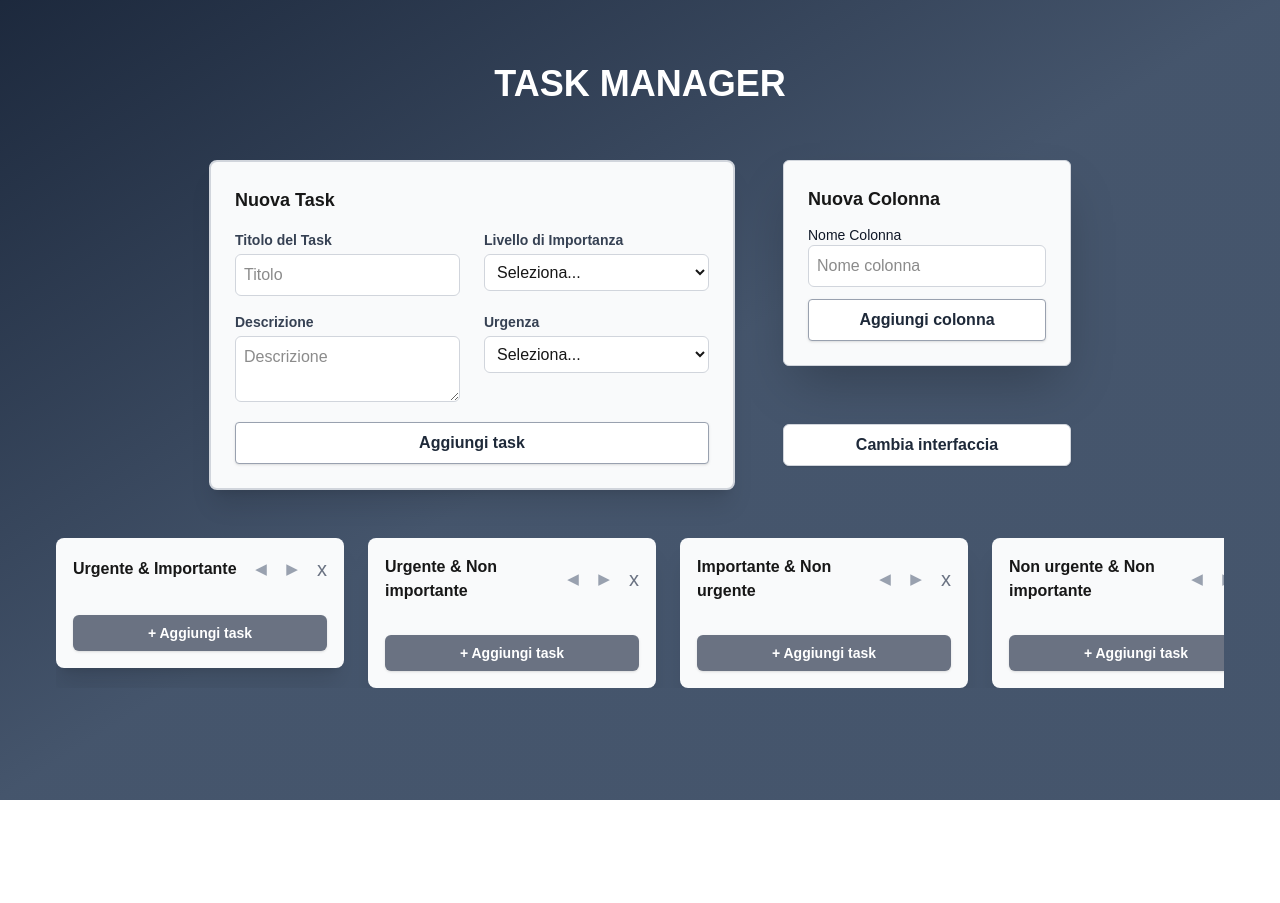
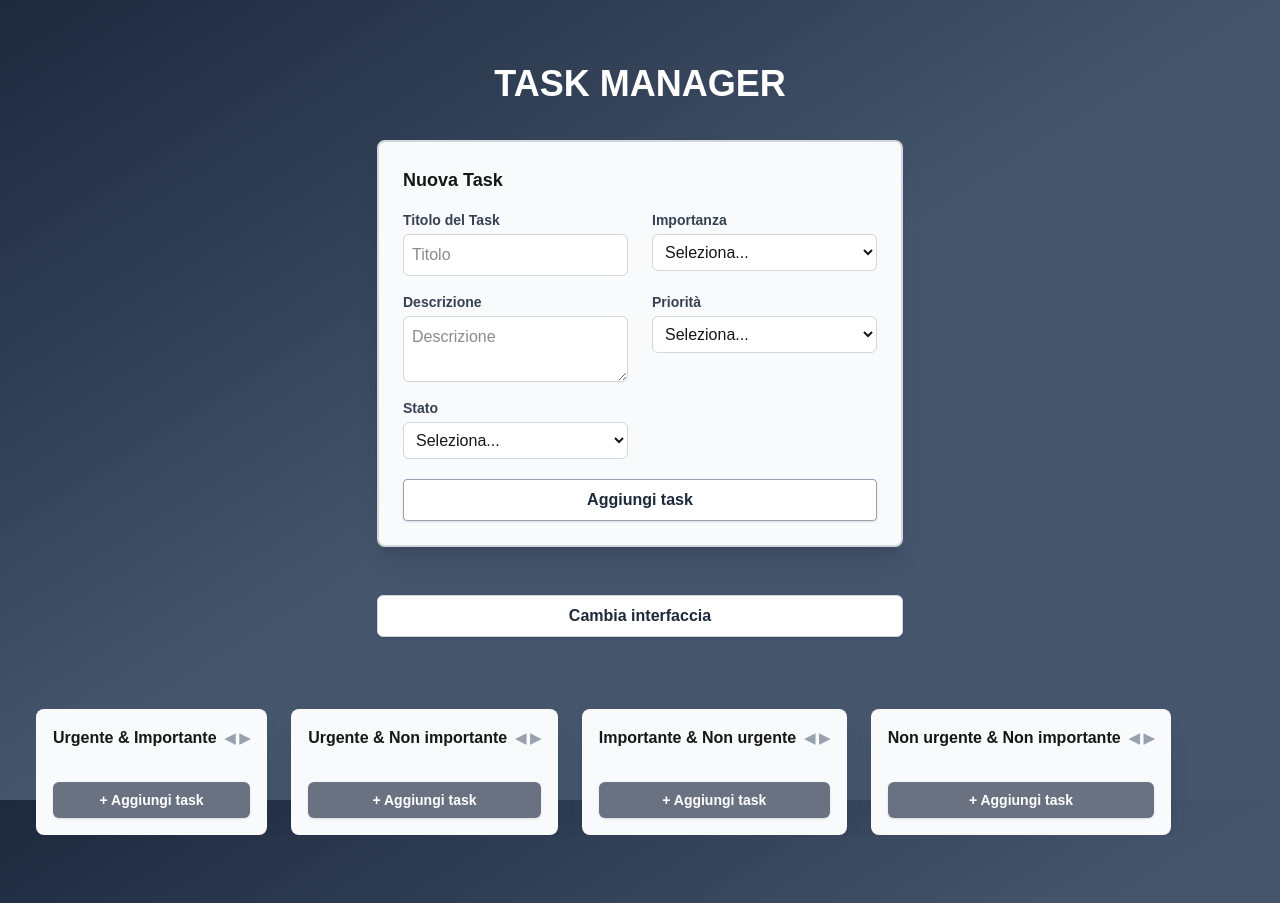
Before and after one commit to francescoesposito-geeks/task-manager, a Next.js app in the folder taskbrother/: page / in a window 1280 px wide. Before the commit the page ends 800 px from the top, so only its background shows below. Built offline with nearby package versions, Linux system fonts and the light colour scheme.

Commit message:
update: added new state to form and task and change the view

```diff
--- a/taskbrother/components/Board.tsx
+++ b/taskbrother/components/Board.tsx
@@ -11,8 +11,6 @@ export interface BoardProps {
     toColumnId: string,
     taskId: string
   ) => void;
-  onRenameColumn: (columnId: string, newTitle: string) => void;
-  onDeleteColumn: (columnId: string) => void;
   onMoveColumnLeft: (columnId: string) => void;
   onMoveColumnRight: (columnId: string) => void;
   onAddTask: (columnId: string, task: Task) => void;
@@ -23,8 +21,6 @@ export default function Board({
   onRemoveTask,
   onUpdateTask,
   onMoveTask,
-  onRenameColumn,
-  onDeleteColumn,
   onMoveColumnLeft,
   onMoveColumnRight,
   onAddTask
@@ -39,8 +35,6 @@ export default function Board({
           onRemoveTask={onRemoveTask}
           onUpdateTask={onUpdateTask}
           onMoveTask={onMoveTask}
-          onRenameColumn={onRenameColumn}
-          onDeleteColumn={onDeleteColumn}
           onMoveColumnLeft={onMoveColumnLeft}
           onMoveColumnRight={onMoveColumnRight}
           onAddTask={onAddTask}
--- a/taskbrother/components/BoardEisenhower.tsx
+++ b/taskbrother/components/BoardEisenhower.tsx
@@ -11,11 +11,10 @@ export interface BoardEisenhowerProps {
     toColumnId: string,
     taskId: string
   ) => void;
-  onRenameColumn: (columnId: string, newTitle: string) => void;
-  onDeleteColumn: (columnId: string) => void;
   onMoveColumnLeft: (columnId: string) => void;
   onMoveColumnRight: (columnId: string) => void;
   onAddTask: (columnId: string, task: Task) => void;
+  isEisenhower: boolean;
 }
 
 export default function BoardEisenhower({
@@ -23,11 +22,10 @@ export default function BoardEisenhower({
   onRemoveTask,
   onUpdateTask,
   onMoveTask,
-  onRenameColumn,
-  onDeleteColumn,
   onMoveColumnLeft,
   onMoveColumnRight,
-  onAddTask
+  onAddTask,
+  isEisenhower
 }: BoardEisenhowerProps) {
   return (
     <div className="grid grid-cols-2 gap-4 w-full">
@@ -39,11 +37,10 @@ export default function BoardEisenhower({
           onRemoveTask={onRemoveTask}
           onUpdateTask={onUpdateTask}
           onMoveTask={onMoveTask}
-          onRenameColumn={onRenameColumn}
-          onDeleteColumn={onDeleteColumn}
           onMoveColumnLeft={onMoveColumnLeft}
           onMoveColumnRight={onMoveColumnRight}
           onAddTask={onAddTask}
+          isEisenhower={isEisenhower}
         />
       ))}
     </div>
--- a/taskbrother/components/BoardManager.tsx
+++ b/taskbrother/components/BoardManager.tsx
@@ -2,7 +2,7 @@
 import { useLocalStorage } from "../hooks/useLocalStorage";
 import { Column, Task } from "../types/board";
 import NewTaskForm from "./NewTaskForm";
-import NewColumnForm from "./NewColumnForm";
+
 import Board from "./Board";
 import { initialColumns } from "../data/initialColumns";
 import { useState } from "react";
@@ -16,7 +16,7 @@ export default function BoardManager() {
   );
   const [isEisenhower, setIsEisenhower] = useState(false);
 
-  const handleAddTask = (task: Task) => {
+  const handleAddTask = (_columnId: string, task: Task) => {
     const columnId = getColumnIdFromTask(task.priority, task.urgency);
     setColumns((prev) =>
       prev.map((col) =>
@@ -36,18 +36,40 @@ export default function BoardManager() {
   };
 
   const handleUpdateTask = (columnId: string, updatedTask: Task) => {
+    const newColumnId = getColumnIdFromTask(
+      updatedTask.priority,
+      updatedTask.urgency
+    );
+
+    if (columnId === newColumnId) {
       setColumns((prev) =>
         prev.map((col) =>
           col.id === columnId
             ? {
                 ...col,
-              tasks: col.tasks.map((t) =>
-                t.id === updatedTask.id ? updatedTask : t
+                tasks: col.tasks.map((task) =>
+                  task.id === updatedTask.id ? updatedTask : task
                 )
               }
             : col
         )
       );
+    } else {
+      setColumns((prev) =>
+        prev.map((col) => {
+          if (col.id === columnId) {
+            return {
+              ...col,
+              tasks: col.tasks.filter((task) => task.id !== updatedTask.id)
+            };
+          }
+          if (col.id === newColumnId) {
+            return { ...col, tasks: [...col.tasks, updatedTask] };
+          }
+          return col;
+        })
+      );
+    }
   };
 
   const handleMoveTask = (
@@ -72,25 +94,6 @@ export default function BoardManager() {
         return col;
       });
     });
-  };
-
-  const handleAddColumn = (title: string) => {
-    setColumns((prev) => [
-      ...prev,
-      { id: crypto.randomUUID(), title, tasks: [] }
-    ]);
-  };
-
-  const handleRenameColumn = (columnId: string, newTitle: string) => {
-    setColumns((prev) =>
-      prev.map((col) =>
-        col.id === columnId ? { ...col, title: newTitle } : col
-      )
-    );
-  };
-
-  const handleDeleteColumn = (columnId: string) => {
-    setColumns((prev) => prev.filter((col) => col.id !== columnId));
   };
 
   const handleMoveColumnLeft = (columnId: string) => {
@@ -122,16 +125,13 @@ export default function BoardManager() {
   };
 
   if (!isLoaded) {
-    return <div className="p-6 text-center text-gray-500">Caricamento...</div>;
+    return <div className="p-10 text-center text-gray-800">Caricamento...</div>;
   }
 
   return (
-    <div className="flex flex-col gap-12 p-6 mt-8">
-      <div className="flex flex-wrap gap-12 justify-center">
-        <NewTaskForm columns={columns} onAddTask={handleAddTask} />
-        <div className="flex flex-col justify-between gap-10">
-          <NewColumnForm onAddColumn={handleAddColumn} />
-
+    <div className="flex flex-col items-center gap-12 p-1 mt-8">
+      <div className="flex flex-col flex-wrap gap-12 justify-center max-w-7xl">
+        <NewTaskForm onAddTask={handleAddTask} />
         <button
           onClick={() => setIsEisenhower(!isEisenhower)}
           className="bg-white hover:bg-gray-300 text-gray-800 font-semibold py-2 px-4 min-w-72 cursor-pointer border border-gray-300 rounded-md shadow mb-6"
@@ -139,18 +139,16 @@ export default function BoardManager() {
           Cambia interfaccia
         </button>
       </div>
-      </div>
       {isEisenhower ? (
         <BoardEisenhower
           columns={columns}
           onRemoveTask={handleRemoveTask}
           onUpdateTask={handleUpdateTask}
           onMoveTask={handleMoveTask}
-          onRenameColumn={handleRenameColumn}
-          onDeleteColumn={handleDeleteColumn}
           onMoveColumnLeft={handleMoveColumnLeft}
           onMoveColumnRight={handleMoveColumnRight}
           onAddTask={handleAddTask}
+          isEisenhower={isEisenhower}
         />
       ) : (
         <Board
@@ -158,8 +156,6 @@ export default function BoardManager() {
           onRemoveTask={handleRemoveTask}
           onUpdateTask={handleUpdateTask}
           onMoveTask={handleMoveTask}
-          onRenameColumn={handleRenameColumn}
-          onDeleteColumn={handleDeleteColumn}
           onMoveColumnLeft={handleMoveColumnLeft}
           onMoveColumnRight={handleMoveColumnRight}
           onAddTask={handleAddTask}
--- a/taskbrother/components/ColumnView.tsx
+++ b/taskbrother/components/ColumnView.tsx
@@ -2,11 +2,12 @@
 import { useState, useRef } from "react";
 import { Column, Task } from "../types/board";
 import TaskItem from "./TaskItem";
-import FormBody, { TaskFormData } from "./FormUpdateTask";
+import { TaskFormData } from "./FormUpdateTask";
 
 export interface ColumnViewProps {
   column: Column;
   allColumns: Column[];
+  isEisenhower?: boolean;
   onRemoveTask: (columnId: string, taskId: string) => void;
   onUpdateTask: (columnId: string, task: Task) => void;
   onMoveTask: (
@@ -14,8 +15,6 @@ export interface ColumnViewProps {
     toColumnId: string,
     taskId: string
   ) => void;
-  onRenameColumn: (columnId: string, newTitle: string) => void;
-  onDeleteColumn: (columnId: string) => void;
   onMoveColumnLeft: (columnId: string) => void;
   onMoveColumnRight: (columnId: string) => void;
   onAddTask: (columnId: string, task: Task) => void;
@@ -26,28 +25,26 @@ export default function ColumnView({
   onRemoveTask,
   onUpdateTask,
   onMoveTask,
-  onRenameColumn,
-  onDeleteColumn,
   onMoveColumnLeft,
   onMoveColumnRight,
-  onAddTask
+  onAddTask,
+  isEisenhower
 }: ColumnViewProps) {
   const [isEditingTitle, setIsEditingTitle] = useState(false);
   const [titleDraft, setTitleDraft] = useState(column.title);
   const [isDragOver, setIsDragOver] = useState(false);
+  const [title, setTitle] = useState("");
+  const [description, setDescription] = useState("");
+  const [priority, setPriority] = useState<
+    "importante" | "non-importante" | ""
+  >("");
+  const [urgency, setUrgency] = useState<"urgente" | "non-urgente" | "">("");
+  const [state, setState] = useState<
+    "to-do" | "doing" | "testing" | "done" | ""
+  >("");
+  const [errors, setErrors] = useState<Record<string, string>>({});
 
   const dialogRef = useRef<HTMLDialogElement>(null);
-
-  const sortedTasks = [...column.tasks].sort(
-    (a, b) => priorityWeight[b.priority] - priorityWeight[a.priority]
-  );
-
-  const handleSaveTitle = () => {
-    const trimmed = titleDraft.trim();
-    if (trimmed) onRenameColumn(column.id, trimmed);
-    else setTitleDraft(column.title);
-    setIsEditingTitle(false);
-  };
 
   const handleDragOver = (e: React.DragEvent) => e.preventDefault();
   const handleDragEnter = () => setIsDragOver(true);
@@ -79,7 +76,8 @@ export default function ColumnView({
       title: taskData.title,
       description: taskData.description || undefined,
       priority: taskData.priority,
-      urgency: taskData.urgency
+      urgency: taskData.urgency,
+      state: taskData.state
     };
 
     onAddTask(column.id, nuovoTask);
@@ -93,7 +91,7 @@ export default function ColumnView({
       onDragEnter={handleDragEnter}
       onDragLeave={handleDragLeave}
       onDrop={handleDrop}
-      className={`flex flex-col w-72 shrink-0 rounded-lg p-4 max-h-[80vh] transition-all duration-200 shadow-xl ${
+      className={`flex flex-col max-w-72 md:max-w-80 shrink-0 rounded-lg p-4 max-h-[80vh] transition-all duration-200 shadow-xl ${
         isDragOver
           ? "bg-gray-200 border border-blue-400"
           : "bg-gray-50 border border-transparent"
@@ -105,8 +103,6 @@ export default function ColumnView({
             autoFocus
             value={titleDraft}
             onChange={(e) => setTitleDraft(e.target.value)}
-            onBlur={handleSaveTitle}
-            onKeyDown={(e) => e.key === "Enter" && handleSaveTitle()}
             className="border border-gray-300 rounded-md p-1 font-bold w-full"
           />
         ) : (
@@ -117,7 +113,7 @@ export default function ColumnView({
             {column.title}
           </h2>
         )}
-        <div className="flex items-center content-center gap-5">
+        <div className="flex items-center content-center gap-1">
           <button
             onClick={() => onMoveColumnLeft(column.id)}
             className="text-gray-400 hover:text-gray-800 text-sm font-bold cursor-pointer"
@@ -130,17 +126,11 @@ export default function ColumnView({
           >
             ▶
           </button>
-          <button
-            onClick={() => onDeleteColumn(column.id)}
-            className="text-gray-500 hover:text-red-600 text-xl shrink-0 cursor-pointer"
-          >
-            x
-          </button>
         </div>
       </div>
 
       <ul className="flex flex-col gap-4 overflow-y-auto flex-1 mb-4">
-        {sortedTasks.map((task) => (
+        {column.tasks.map((task) => (
           <TaskItem
             key={task.id}
             task={task}
@@ -153,7 +143,7 @@ export default function ColumnView({
 
       <button
         onClick={openModal}
-        className="w-full bg-gray-500 hover:bg-gray-600 text-white font-semibold py-2 px-4 rounded-md shadow cursor-pointer transition-colors text-sm mt-auto"
+        className="w-full bg-gray-500 hover:bg-blue-700 text-white font-semibold py-2 px-4 rounded-md shadow cursor-pointer transition-colors text-sm mt-auto"
       >
         + Aggiungi task
       </button>
@@ -174,7 +164,6 @@ export default function ColumnView({
           </button>
         </div>
 
-        <FormBody onSubmit={handleFormSubmit} className="flex flex-col gap-4">
         <div className="flex gap-2 justify-center mt-4">
           <button
             type="submit"
@@ -190,7 +179,6 @@ export default function ColumnView({
             Annulla
           </button>
         </div>
-        </FormBody>
       </dialog>
     </div>
   );
--- a/taskbrother/components/FormUpdateTask.tsx
+++ b/taskbrother/components/FormUpdateTask.tsx
@@ -8,14 +8,16 @@ export interface TaskFormData {
   description?: string;
   priority: "importante" | "non-importante";
   urgency: "urgente" | "non-urgente";
+  state: "to-do" | "doing" | "testing" | "done";
 }
 
-interface TaskFormBodyProps {
+interface FormUpdateTaskProps {
   initialValues?: {
     title: string;
     description?: string;
     priority: "importante" | "non-importante" | "";
     urgency: "urgente" | "non-urgente" | "";
+    state: "to-do" | "doing" | "testing" | "done";
   };
   onSubmit: (data: TaskFormData) => boolean;
   children?: React.ReactNode;
@@ -27,7 +29,7 @@ export default function FormUpdateTask({
   onSubmit,
   children,
   className
-}: TaskFormBodyProps) {
+}: FormUpdateTaskProps) {
   const [title, setTitle] = useState(initialValues?.title || "");
   const [description, setDescription] = useState(
     initialValues?.description || ""
@@ -38,6 +40,9 @@ export default function FormUpdateTask({
   const [urgency, setUrgency] = useState<"urgente" | "non-urgente" | "">(
     initialValues?.urgency || ""
   );
+  const [state, setState] = useState<
+    "to-do" | "doing" | "testing" | "done" | ""
+  >(initialValues?.state || "");
   const [errors, setErrors] = useState<Record<string, string>>({});
 
   const handleSubmit = (e: React.FormEvent<HTMLFormElement>) => {
@@ -47,7 +52,8 @@ export default function FormUpdateTask({
       title,
       description,
       priority,
-      urgency
+      urgency,
+      state
     });
 
     if (!result.success) {
@@ -65,6 +71,7 @@ export default function FormUpdateTask({
       setDescription("");
       setPriority("");
       setUrgency("");
+      setState("");
       setErrors({});
     }
   };
@@ -144,6 +151,27 @@ export default function FormUpdateTask({
             <span className="text-red-600 text-sm">{errors.urgency}</span>
           )}
         </div>
+        <div className="flex flex-col gap-1">
+          <label className="text-sm font-semibold text-gray-700">Stato</label>
+          <select
+            value={state}
+            onChange={(e) =>
+              setState(e.target.value as "to-do" | "doing" | "testing" | "done")
+            }
+            className="border border-gray-300 rounded-md p-2 bg-white cursor-pointer"
+          >
+            <option value="" disabled hidden>
+              Seleziona...
+            </option>
+            <option value="urgente">To do</option>
+            <option value="doing">Doing</option>
+            <option value="testing">Testing</option>
+            <option value="done">Done</option>
+          </select>
+          {errors.state && (
+            <span className="text-red-600 text-sm">{errors.state}</span>
+          )}
+        </div>
 
         {children}
       </div>
--- a/taskbrother/components/NewColumnForm.tsx
+++ /dev/null
@@ -1,61 +0,0 @@
-"use client";
-import { useState } from "react";
-import { columnSchema } from "../lib/schemas/column";
-
-export interface NewColumnFormProps {
-  onAddColumn: (title: string) => void;
-}
-
-export default function NewColumnForm({ onAddColumn }: NewColumnFormProps) {
-  const [title, setTitle] = useState("");
-  const [error, setError] = useState("");
-
-  const handleSubmit = (e: React.FormEvent<HTMLFormElement>) => {
-    e.preventDefault();
-
-    const result = columnSchema.safeParse({ title });
-
-    if (!result.success) {
-      setError(result.error.issues[0].message);
-      return;
-    }
-
-    onAddColumn(result.data.title);
-    setTitle("");
-    setError("");
-  };
-
-  return (
-    <form
-      onSubmit={handleSubmit}
-      className="flex flex-col gap-3 border border-gray-300 rounded-md p-6 w-72 self-start bg-gray-50 shadow-2xl"
-      noValidate
-    >
-      <h3 className="font-bold text-lg">Nuova Colonna</h3>
-
-      <div className="flex flex-col">
-        <label
-          htmlFor="columnName"
-          className=" text-sm font-medium text-gray-900"
-        >
-          Nome Colonna
-        </label>
-        <input
-          type="text"
-          value={title}
-          onChange={(e) => setTitle(e.target.value)}
-          placeholder="Nome colonna"
-          className="border border-gray-300 rounded-md p-2 bg-white"
-        />
-        {error && <span className="text-red-600 text-sm">{error}</span>}
-      </div>
-
-      <button
-        type="submit"
-        className="bg-white hover:bg-gray-100 text-gray-800 font-semibold py-2 px-4 border border-gray-400 rounded shadow cursor-pointer"
-      >
-        Aggiungi colonna
-      </button>
-    </form>
-  );
-}
--- a/taskbrother/components/NewTaskForm.tsx
+++ b/taskbrother/components/NewTaskForm.tsx
@@ -15,6 +15,9 @@ export default function NewTaskForm({ onAddTask }: NewTaskFormProps) {
     "importante" | "non-importante" | ""
   >("");
   const [urgency, setUrgency] = useState<"urgente" | "non-urgente" | "">("");
+  const [state, setState] = useState<
+    "to-do" | "doing" | "testing" | "done" | ""
+  >("");
   const [errors, setErrors] = useState<Record<string, string>>({});
 
   const handleSubmit = (e: React.FormEvent) => {
@@ -25,7 +28,8 @@ export default function NewTaskForm({ onAddTask }: NewTaskFormProps) {
       title,
       description,
       priority,
-      urgency
+      urgency,
+      state
     });
 
     if (!result.success) {
@@ -47,13 +51,15 @@ export default function NewTaskForm({ onAddTask }: NewTaskFormProps) {
       title: result.data.title,
       description: result.data.description || undefined,
       priority: result.data.priority,
-      urgency: result.data.urgency
+      urgency: result.data.urgency,
+      state: result.data.state
     });
 
     setTitle("");
     setDescription("");
     setPriority("");
     setUrgency("");
+    setState("");
     setErrors({});
   };
 
@@ -82,7 +88,7 @@ export default function NewTaskForm({ onAddTask }: NewTaskFormProps) {
 
         <div className="flex flex-col gap-1">
           <label className="text-sm font-semibold text-gray-700">
-            Livello di Importanza
+            Importanza
           </label>
           <select
             value={priority}
@@ -118,7 +124,9 @@ export default function NewTaskForm({ onAddTask }: NewTaskFormProps) {
         </div>
 
         <div className="flex flex-col gap-1">
-          <label className="text-sm font-semibold text-gray-700">Urgenza</label>
+          <label className="text-sm font-semibold text-gray-700">
+            Priorità
+          </label>
           <select
             value={urgency}
             onChange={(e) =>
@@ -136,6 +144,27 @@ export default function NewTaskForm({ onAddTask }: NewTaskFormProps) {
             <span className="text-red-600 text-sm">{errors.urgency}</span>
           )}
         </div>
+        <div className="flex flex-col gap-1">
+          <label className="text-sm font-semibold text-gray-700">Stato</label>
+          <select
+            value={state}
+            onChange={(e) =>
+              setState(e.target.value as "to-do" | "doing" | "testing" | "done")
+            }
+            className="border border-gray-300 rounded-md p-2 bg-white cursor-pointer"
+          >
+            <option value="" disabled hidden>
+              Seleziona...
+            </option>
+            <option value="to-do">To do</option>
+            <option value="doing">Doing</option>
+            <option value="testing">Testing</option>
+            <option value="done">Done</option>
+          </select>
+          {errors.state && (
+            <span className="text-red-600 text-sm">{errors.state}</span>
+          )}
+        </div>
       </div>
 
       <button
--- a/taskbrother/components/TaskItem.tsx
+++ b/taskbrother/components/TaskItem.tsx
@@ -1,7 +1,7 @@
 "use client";
 import { useState } from "react";
-import { Column, Task } from "../types/board";
-import FormBody, { TaskFormData } from "./FormUpdateTask";
+import { Task } from "../types/board";
+import FormUpdateTask, { TaskFormData } from "./FormUpdateTask";
 
 export interface TaskItemProps {
   task: Task;
@@ -24,7 +24,8 @@ export default function TaskItem({
       title: data.title.trim(),
       description: data.description?.trim() || undefined,
       priority: data.priority,
-      urgency: data.urgency
+      urgency: data.urgency,
+      state: data.state
     });
     setIsEditing(false);
 
@@ -38,7 +39,7 @@ export default function TaskItem({
   if (isEditing) {
     return (
       <li className="flex flex-col p-4  text-center gap-3 border border-gray-300 rounded-lg shadow bg-white list-none">
-        <FormBody
+        <FormUpdateTask
           initialValues={task}
           onSubmit={handleSave}
           className="flex flex-col gap-4"
@@ -57,7 +58,7 @@ export default function TaskItem({
               Annulla
             </button>
           </div>
-        </FormBody>
+        </FormUpdateTask>
       </li>
     );
   }
@@ -86,17 +87,16 @@ export default function TaskItem({
         </button>
       </div>
 
-      <h3 className="font-bold border-b border-gray-200 pb-2">{task.title}</h3>
+      <h3 className="font-bold border-b border-gray-200 pb-2 wrap-break-word">
+        {task.title}
+      </h3>
 
       {task.description && (
-        <p className="text-sm text-gray-600 border-b border-gray-200 pb-2">
+        <p className="text-sm text-gray-600 pb-4 wrap-break-word border-b border-gray-200">
           {task.description}
         </p>
       )}
-
-      <span className="text-xs uppercase tracking-wide text-gray-500">
-        {task.priority}
-      </span>
+      <h4 className="text-sm text-gray-600">{task.state}</h4>
 
       <button
         onClick={() => setIsEditing(true)}
--- a/taskbrother/lib/schemas/task.ts
+++ b/taskbrother/lib/schemas/task.ts
@@ -12,6 +12,9 @@ export const taskSchema = z.object({
   }),
   urgency: z.enum(["urgente", "non-urgente"], {
     message: "Seleziona il livello di urgenza"
+  }),
+  state: z.enum(["to-do", "doing", "testing", "done"], {
+    message: "Seleziona lo stato"
   })
 });
 
--- a/taskbrother/types/board.ts
+++ b/taskbrother/types/board.ts
@@ -4,6 +4,7 @@ export interface Task {
   description?: string;
   priority: "importante" | "non-importante";
   urgency: "urgente" | "non-urgente";
+  state: "to-do" | "doing" | "testing" | "done";
 }
 
 export interface Column {
```
Lines whose indentation alone changed are shown as unchanged.
